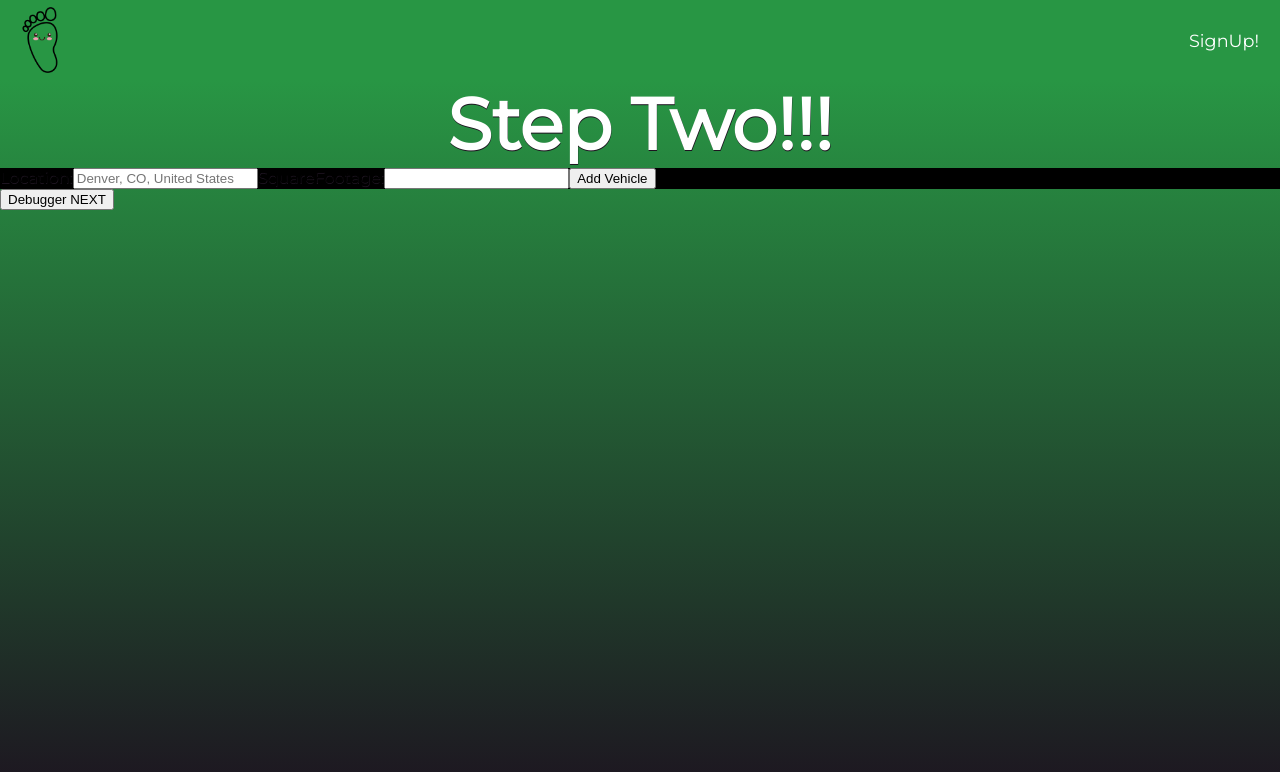
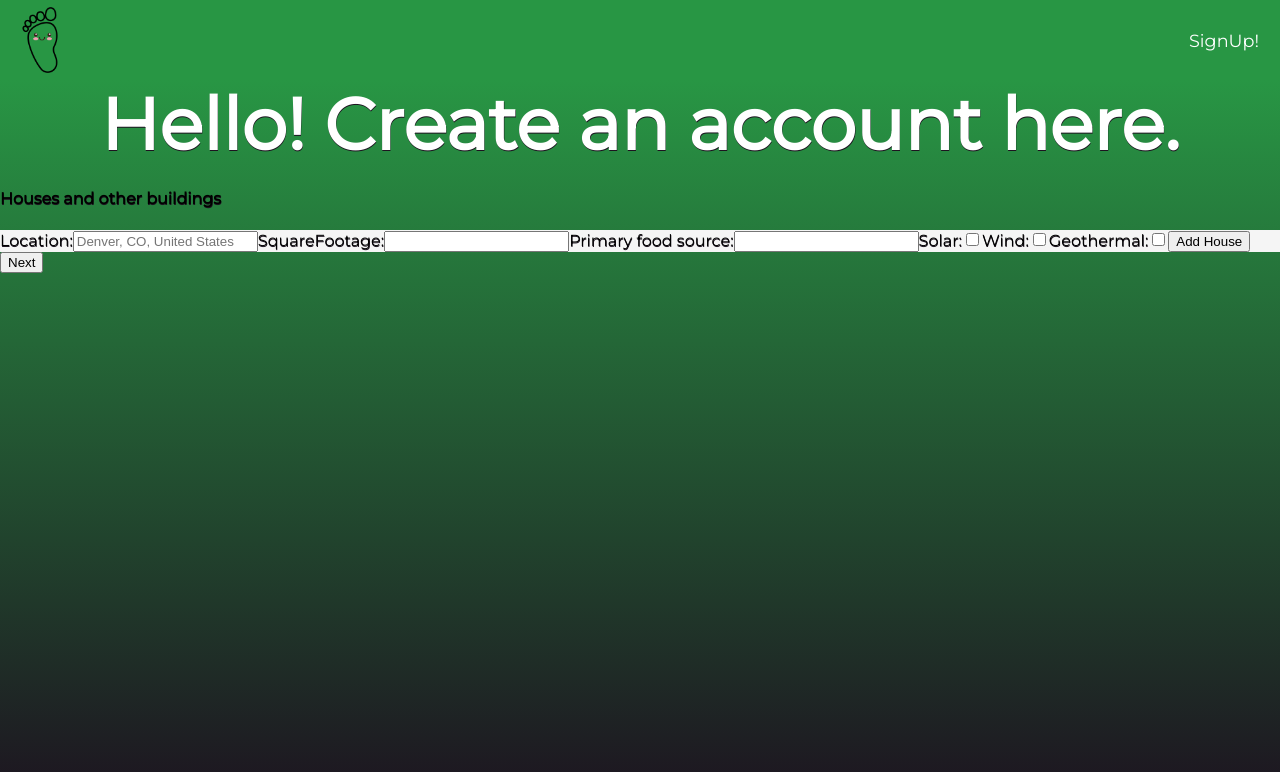
Before and after one commit to jollyjerr/footprints-frontend, a React (Create React App) app: page /signup in a window 1280 px wide. Both pictures are taken after a click on the button "Debugger NEXT". Shown: the top 772 px of the page. Built offline with nearby package versions, Linux system fonts and the light colour scheme; no server answers.

Commit message:
WIP: signup forms

```diff
--- a/src/components/AddHouse.js
+++ b/src/components/AddHouse.js
@@ -3,17 +3,41 @@ import { connect } from "react-redux";
 
 import { userActions } from "../actions";
 
-function AddHouse({next}) {
+function AddHouse({next, addHouse, user}) {
     const [location, setLocation] = useState("");
     const [squareFootage, setSquareFootage] = useState("");
+    const [food, setFood] = useState("");
+    const [solar, setSolar] = useState(false);
+    const [wind, setWind] = useState(false);
+    const [geothermal, setGeothermal] = useState(false);
+
+    const resetForm = () => {
+      setLocation("")
+      setSquareFootage("")
+      setFood("")
+      setSolar(false)
+      setWind(false)
+      setGeothermal(false)
+    }
 
     const handleSubmit = (event) => {
         event.preventDefault()
+        let house = {
+          location,
+          squareFootage,
+          food,
+          solar,
+          wind,
+          geothermal,
+          userid: 1
+        }
+        addHouse(house)
+        resetForm()
     }
 
     return (
       <div>
-        <h1>Step Two!!!</h1>
+        <h4>Houses and other buildings</h4>
         <form onSubmit={event => handleSubmit(event)} className="form">
           <label htmlFor="location">Location:</label>
           <input
@@ -23,16 +47,44 @@ function AddHouse({next}) {
             value={location}
             onChange={e => setLocation(e.target.value)}
           />
-          <label htmlFor="Squarefootage">SquareFootage:</label>
+          <label htmlFor="squarefootage">SquareFootage:</label>
           <input
             type="text"
-            id="Squarefootage"
+            id="squarefootage"
             value={squareFootage}
             onChange={e => setSquareFootage(e.target.value)}
           />
-          <button type="submit">Add Vehicle</button>
+          <label htmlFor="food">Primary food source:</label>
+          <input
+            type="text"
+            id="food"
+            value={food}
+            onChange={e => setFood(e.target.value)}
+          />
+          <label htmlFor="solar">Solar:</label>
+          <input
+            type="checkbox"
+            id="solar"
+            checked={solar}
+            onChange={e => setSolar(!solar)}
+          />
+          <label htmlFor="wind">Wind:</label>
+          <input
+            type="checkbox"
+            id="wind"
+            checked={wind}
+            onChange={e => setWind(!wind)}
+          />
+          <label htmlFor="geothermal">Geothermal:</label>
+          <input
+            type="checkbox"
+            id="geothermal"
+            checked={geothermal}
+            onChange={e => setGeothermal(!geothermal)}
+          />
+          <button type="submit">Add House</button>
         </form>
-        <button onClick={next}>Debugger NEXT</button>
+        <button onClick={next}>Next</button>
       </div>
     );
 }
--- a/src/components/AddVehicle.js
+++ b/src/components/AddVehicle.js
@@ -1,10 +1,93 @@
-import React from 'react'
+import React, { useState } from "react";
+import { connect } from "react-redux";
 
-export default function AddVehicle({next}) {
-    return (
-      <div>
-        <h1>Step Threee!</h1>
-        <button onClick={next}>Debugger NEXT</button>
-      </div>
-    );
+import { userActions } from "../actions";
+
+function AddVehicle({ next, addVehicle, user }) {
+  const [make, setMake] = useState("");
+  const [model, setModel] = useState("");
+  const [year, setYear] = useState("");
+  const [fuel, setFuel] = useState("");
+  const [mpg, setMpg] = useState("");
+
+  const resetForm = () => {
+    setMake("")
+    setModel("")
+    setYear("")
+    setFuel("")
+    setMpg("")
+  }
+
+  const handleSubmit = (event) => {
+    event.preventDefault()
+    let vehicle = {
+      make,
+      model,
+      year,
+      fuel,
+      mpg,
+      userid: 1
+    }
+    addVehicle(vehicle)
+    resetForm()
+  }
+
+  return (
+    <div>
+      {/* <h4>Vehicles</h4>
+      <form onSubmit={event => handleSubmit(event)} className="form">
+        <label htmlFor="location">Location:</label>
+        <input
+          type="text"
+          id="location"
+          placeholder="Denver, CO, United States"
+          value={location}
+          onChange={e => setLocation(e.target.value)}
+        />
+        <label htmlFor="squarefootage">SquareFootage:</label>
+        <input
+          type="text"
+          id="squarefootage"
+          value={squareFootage}
+          onChange={e => setSquareFootage(e.target.value)}
+        />
+        <label htmlFor="food">Primary food source:</label>
+        <input
+          type="text"
+          id="food"
+          value={food}
+          onChange={e => setFood(e.target.value)}
+        />
+        <label htmlFor="solar">Solar:</label>
+        <input
+          type="checkbox"
+          id="solar"
+          checked={solar}
+          onChange={e => setSolar(!solar)}
+        />
+        <label htmlFor="wind">Wind:</label>
+        <input
+          type="checkbox"
+          id="wind"
+          checked={wind}
+          onChange={e => setWind(!wind)}
+        />
+        <label htmlFor="geothermal">Geothermal:</label>
+        <input
+          type="checkbox"
+          id="geothermal"
+          checked={geothermal}
+          onChange={e => setGeothermal(!geothermal)}
+        />
+        <button type="submit">Add House</button>
+      </form> */}
+      <button onClick={next}>Next</button>
+    </div>
+  );
 }
+
+const mapDispatchToProps = dispatch => ({
+  addVehicle: house => userActions.addVehicle(house, dispatch)
+});
+
+export default connect(null, mapDispatchToProps)(AddVehicle)
--- a/src/components/NewUser.js
+++ b/src/components/NewUser.js
@@ -19,7 +19,6 @@ function NewUser({next, signUp}) {
 
     return (
       <div className="form-container">
-        <h1>Hello!</h1>
         <form onSubmit={event => handleSubmit(event)} className="form">
           <label htmlFor="username">Username:</label>
           <input
--- a/src/containers/SignUpContainer.js
+++ b/src/containers/SignUpContainer.js
@@ -8,7 +8,7 @@ import NewUser from '../components/NewUser'
 import AddVehicle from '../components/AddVehicle'
 import AddHouse from '../components/AddHouse'
 
-function SignUpContainer(props) {
+function SignUpContainer({user}) {
   const [waterfallSignup, incrementWaterfallSignup] = useState(1)
 
   const next = () => {
@@ -20,9 +20,9 @@ function SignUpContainer(props) {
       case 1:
         return <NewUser next={next} />
       case 2:
-        return <AddHouse next={next} />
+        return <AddHouse next={next} user={user} />
       case 3:
-        return <AddVehicle next={next} />
+        return <AddVehicle next={next} user={user} />
       case 4:
         return <Redirect to="/chat" />
       default:
@@ -32,6 +32,7 @@ function SignUpContainer(props) {
 
     return (
         <div className="signup-container" >
+        <h1>Hello! Create an account here.</h1>
           {renderStep()}
         </div>
     )
--- a/src/styles/signup-container.scss
+++ b/src/styles/signup-container.scss
@@ -33,5 +33,5 @@
 }
 
 .form {
-    background-color: black;
+    background-color: whitesmoke;
 }
```
